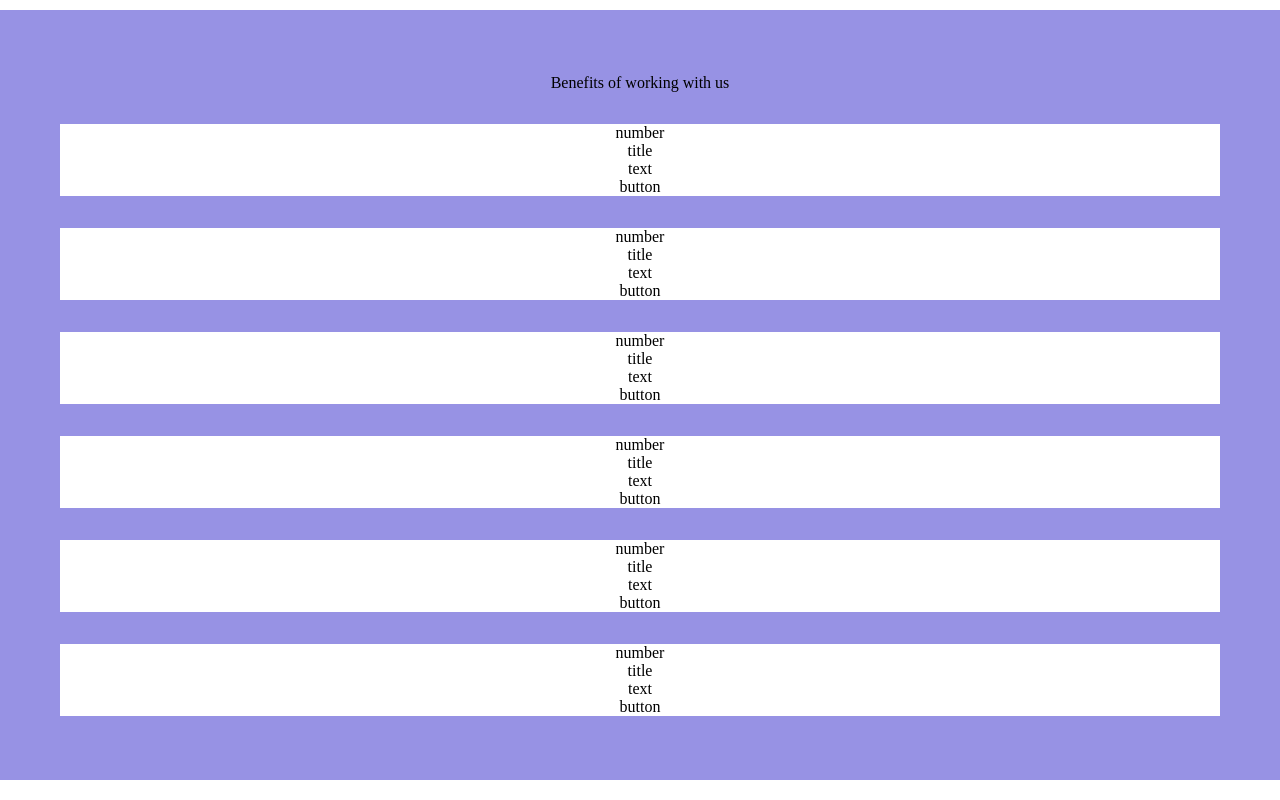
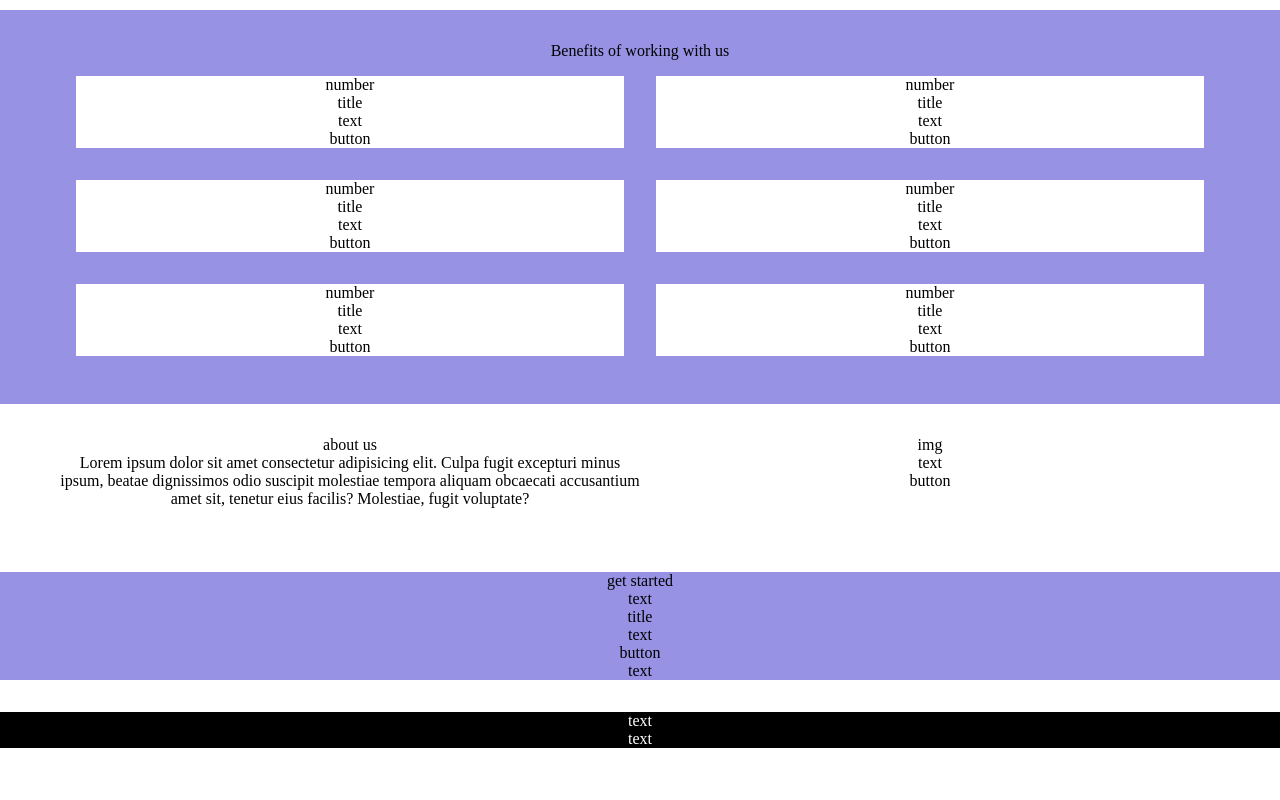
Before and after one commit to MicheleGiovagnoli/htmlcss-responsive-layout, a plain HTML site: page index.html in a window 1280 px wide. Shown: the part 1080-1880 px from the top of the page. After the commit the page ends 1828 px from the top, so only its background shows below. Drawn offline with Linux system fonts and the light colour scheme.

Commit message:
struttura versione tablet completata

```diff
--- a/css/style.css
+++ b/css/style.css
@@ -109,6 +109,14 @@ img {
     .benefit-working {
         padding: 2rem 0rem;
     }
+    .benefit-working .title {
+        text-align: center;
+    }
+    footer {
+        color: white;
+        text-align: center;
+        margin: auto;
+    }
 /************************************************
     RESPONSIVE
  ************************************************/
@@ -131,6 +139,19 @@ img {
 
             .demo-application .card:first-child {
                 width: calc( (100% / 3 * 2) - 1rem);
+            }
+
+            .benefit-working .cards {
+                display: flex;
+                flex-wrap: wrap;
+            }
+
+            .benefit-working .card {
+                width: calc( (100% / 2) - 2rem);
+                margin: 1rem 1rem;
+            }
+            .about-us .cards {
+                display: flex;
             }
 
         }
--- a/index.html
+++ b/index.html
@@ -129,12 +129,10 @@
         <!-- BENEFIT-WORKING -->
         <section class="benefit-working bg-third">
             <div class="container">
-                <div class="cards">
-
-                    <div class="card ">
+                <div class="title ">
                     <div>Benefits of working with us </div>
                 </div>
-
+                <div class="cards">
                     <div class="card bg-fourth">
                         <div> number</div>
                         <div>title</div>
@@ -178,11 +176,16 @@
         <!-- ABOUT US -->
         <section class="about-us">
             <div class="container">
+                <div class="cards">
                     <div class="card">
+                        <div>about us</div>
                         <div>Lorem ipsum dolor sit amet consectetur adipisicing elit. Culpa fugit excepturi minus ipsum, beatae dignissimos odio suscipit molestiae tempora aliquam obcaecati accusantium amet sit, tenetur eius facilis? Molestiae, fugit voluptate?</div>
+                    </div>
+                    <div class="card">
                         <div>img</div>
                         <div>text</div>
                         <div>button</div>
+                    </div>
                 </div>
             </div>
         </section>
```
Lines whose indentation alone changed are shown as unchanged.
